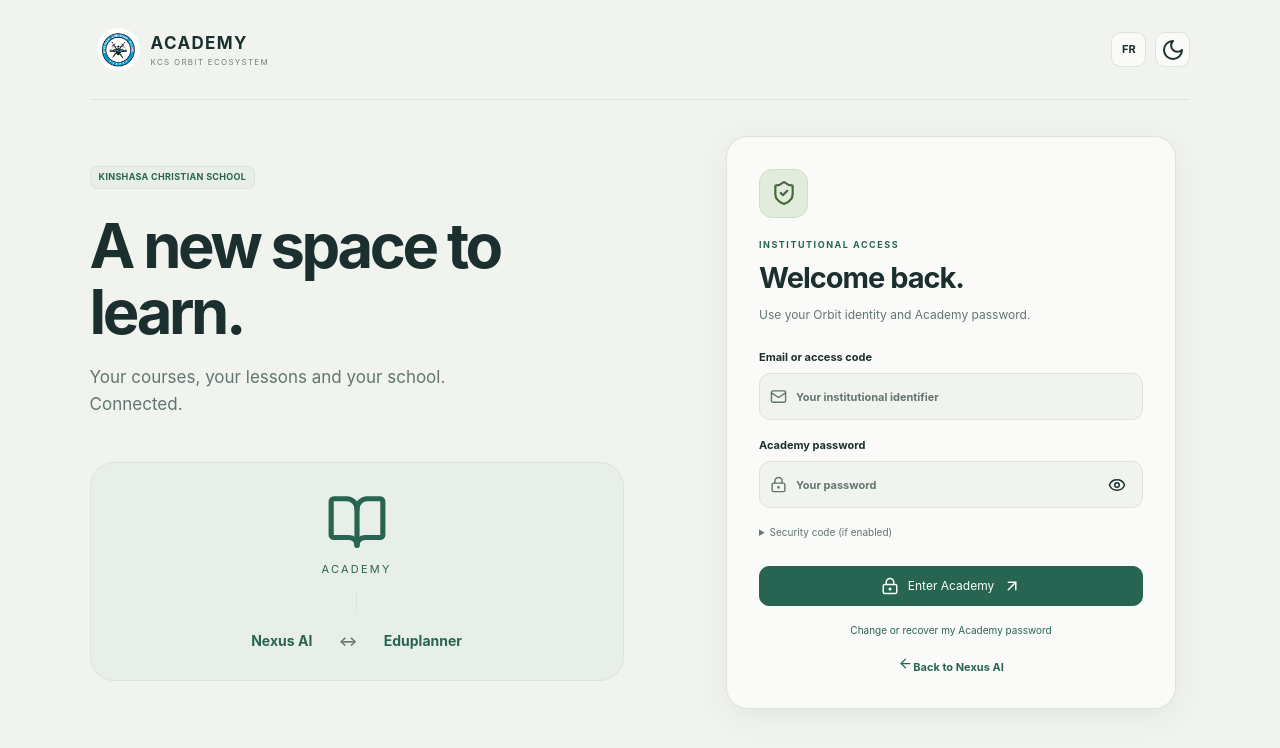
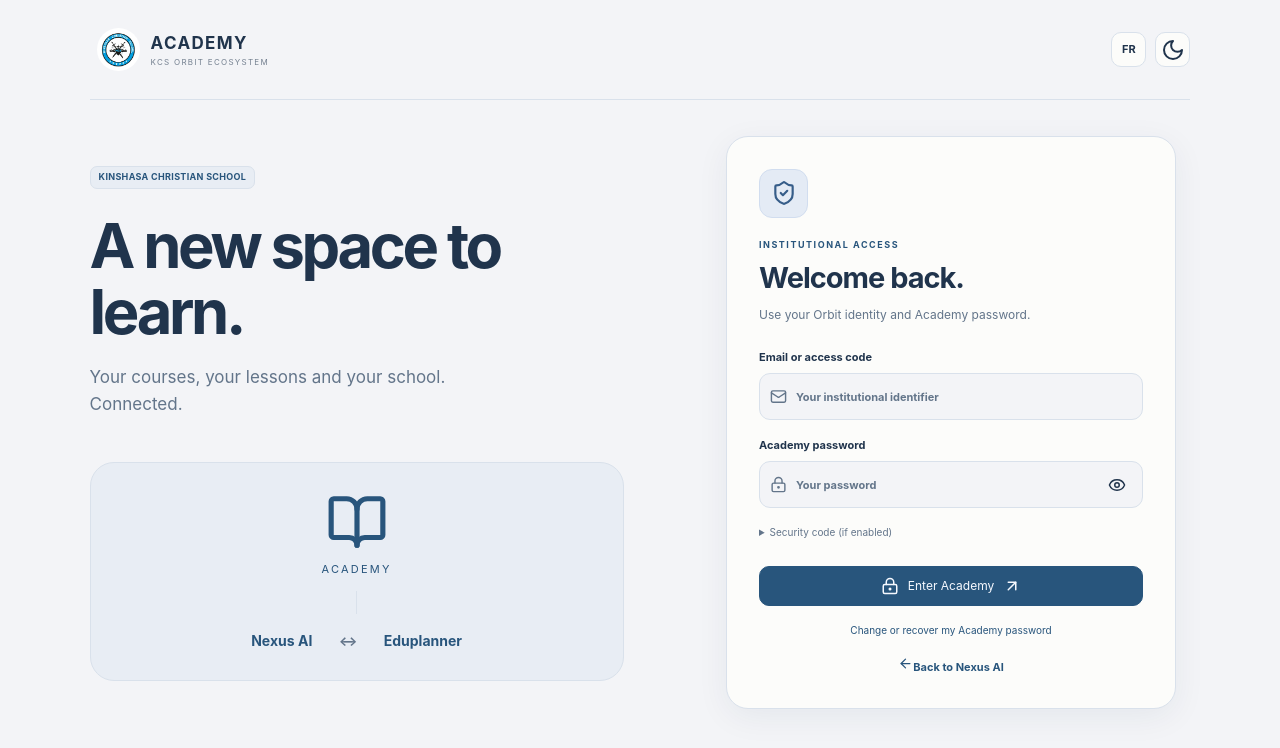
Before and after one commit to PropheticPowerfulMan/KCS-Nexus-Academy, a Next.js app: page /login in a window 1280 px wide. Shown: the top 748 px of the page. Built offline with nearby package versions, Linux system fonts and the light colour scheme.

Commit message:
Refine Academy palette with navy ivory and gold

```diff
--- a/app/layout.tsx
+++ b/app/layout.tsx
@@ -16,7 +16,7 @@ export const metadata: Metadata = {
 };
 
 export const viewport: Viewport = {
-  themeColor: "#173c33",
+  themeColor: "#142d48",
   colorScheme: "light dark",
   width: "device-width",
   initialScale: 1,
--- a/app/live-academy.css
+++ b/app/live-academy.css
@@ -1,15 +1,15 @@
 /* Academy: a single, role-scoped workspace. Tokens are local to avoid leaking into document readers. */
 .ac-app,
 .ac-login {
-  --ac-bg: #f1f3ef;
-  --ac-surface: #fafbf8;
-  --ac-ink: #1b302e;
-  --ac-muted: #627570;
-  --ac-line: #dbe4dd;
-  --ac-soft: #e8efe8;
-  --ac-brand: #286452;
-  --ac-accent: #c5da9c;
-  --ac-shadow: 0 8px 32px #143b2910;
+  --ac-bg: #f3f4f7;
+  --ac-surface: #fcfcfa;
+  --ac-ink: #20344c;
+  --ac-muted: #63758a;
+  --ac-line: #d9e1eb;
+  --ac-soft: #e8edf4;
+  --ac-brand: #28557c;
+  --ac-accent: #e0c68e;
+  --ac-shadow: 0 8px 32px #162f4a10;
   color: var(--ac-ink);
   background: var(--ac-bg);
   font-family: Inter, "Segoe UI", sans-serif;
@@ -19,14 +19,14 @@
   color-scheme: light;
 }
 .ac-dark {
-  --ac-bg: #101e1c;
-  --ac-surface: #182b26;
-  --ac-ink: #edf4ea;
-  --ac-muted: #aac0b7;
-  --ac-line: #30483e;
-  --ac-soft: #22392f;
-  --ac-brand: #a9d1ac;
-  --ac-accent: #c5da9c;
+  --ac-bg: #101c2c;
+  --ac-surface: #17283e;
+  --ac-ink: #edf2f9;
+  --ac-muted: #a9bbd1;
+  --ac-line: #30465e;
+  --ac-soft: #203751;
+  --ac-brand: #a9ccef;
+  --ac-accent: #e0c68e;
   --ac-shadow: 0 8px 32px #0002;
   color-scheme: dark;
 }
@@ -77,7 +77,7 @@
 }
 .ac-app :focus-visible,
 .ac-login :focus-visible {
-  outline: 3px solid #86ae67;
+  outline: 3px solid #7096c3;
   outline-offset: 3px;
 }
 .ac-app svg,
@@ -109,14 +109,14 @@
   inset: 0 auto 0 0;
   width: 244px;
   padding: 27px 16px 18px;
-  background: #173c33;
-  color: #e2ecdf;
+  background: #142d48;
+  color: #e4ebf5;
   display: flex;
   flex-direction: column;
   z-index: 50;
   overflow-y: auto;
   scrollbar-width: thin;
-  scrollbar-color: #7c9f86 transparent;
+  scrollbar-color: #8ba1bc transparent;
 }
 .ac-brand {
   display: flex;
@@ -151,13 +151,13 @@
   align-items: center;
   font-size: 10px;
   margin: 26px 8px 23px;
-  color: #bad0be;
+  color: #bdcde0;
 }
 .ac-dot {
   width: 6px;
   height: 6px;
   border-radius: 50%;
-  background: #c5da9c;
+  background: #e0c68e;
 }
 .ac-sidebar nav {
   display: grid;
@@ -172,7 +172,7 @@
   border-radius: 11px;
   background: transparent;
   padding: 12px 13px;
-  color: #bcd0c1;
+  color: #bdcde0;
   text-align: left;
   font-size: 12px;
   font-weight: 550;
@@ -185,14 +185,14 @@
   color: #fff;
 }
 .ac-sidebar nav button[aria-current] {
-  background: #c5da9c;
-  color: #17372c;
+  background: #e0c68e;
+  color: #162f4a;
   box-shadow: 0 4px 14px #0a201c20;
 }
 .ac-sidebar nav i {
   margin-left: auto;
   font-style: normal;
-  background: #17372c18;
+  background: #162f4a18;
   font-size: 10px;
   border-radius: 5px;
   padding: 1px 6px;
@@ -204,9 +204,9 @@
   gap: 6px;
 }
 .ac-sidebar-bottom [data-nexus-return] {
-  border-color: #547762 !important;
-  background: #244c3d !important;
-  color: #dfebdd !important;
+  border-color: #506d8d !important;
+  background: #244360 !important;
+  color: #e5edf7 !important;
   font-size: 11px !important;
   padding: 10px !important;
 }
@@ -263,7 +263,7 @@
   width: 35px;
   height: 35px;
   background: var(--ac-accent);
-  color: #254437;
+  color: #233e5c;
   border-radius: 50%;
   display: grid;
   place-items: center;
@@ -303,10 +303,10 @@
   align-items: center;
   justify-content: center;
   gap: 9px;
-  background: #286452;
-  border: 1px solid #286452;
+  background: #28557c;
+  border: 1px solid #28557c;
   border-radius: 10px;
-  color: #f7fff5 !important;
+  color: #f6f9ff !important;
   padding: 10px 15px;
   min-height: 40px;
   font-size: 12px !important;
@@ -319,15 +319,15 @@
   text-align: center;
 }
 .ac-button:hover {
-  background: #1b4e3e;
-  box-shadow: 0 4px 14px #173c3325;
+  background: #1d4264;
+  box-shadow: 0 4px 14px #142d4825;
   transform: translateY(-1px);
 }
 .ac-quiet {
   color: var(--ac-ink) !important;
   background: var(--ac-surface);
   border-color: var(--ac-line);
-  box-shadow: 0 2px 4px #163b2010;
+  box-shadow: 0 2px 4px #16334c10;
 }
 .ac-quiet:hover {
   background: var(--ac-soft);
@@ -401,14 +401,14 @@
   display: flex;
   position: relative;
   overflow: hidden;
-  background: #e0e9d5;
-  border: 1px solid #d1debe;
+  background: #e6edf6;
+  border: 1px solid #cad8e8;
   border-radius: 20px;
   padding: 30px 34px;
   justify-content: space-between;
   gap: 20px;
   margin-bottom: 22px;
-  color: #203e32;
+  color: #233f5b;
 }
 .ac-hero h2 {
   max-width: 510px;
@@ -419,7 +419,7 @@
 }
 .ac-hero p {
   max-width: 510px;
-  color: #5b7060;
+  color: #5a7088;
   font-size: 12px;
   line-height: 1.7;
   margin-bottom: 20px;
@@ -437,13 +437,13 @@
   line-height: 1.4;
 }
 .ac-hero .ac-pill {
-  border-color: #bbcda5;
-  background: #d3e2c2;
-  color: #426346;
+  border-color: #c4d3e6;
+  background: #d6e2f1;
+  color: #365e86;
 }
 .ac-hero-mark {
   align-self: center;
-  color: #71895d;
+  color: #6486ae;
   display: grid;
   place-items: center;
   padding: 20px 24px;
@@ -456,17 +456,17 @@
   margin-top: 14px;
 }
 .ac-dark .ac-hero {
-  background: #2b4233;
-  border-color: #435b3e;
-  color: #e0ebcf;
+  background: #213d5c;
+  border-color: #3d597b;
+  color: #e2ecf8;
 }
 .ac-dark .ac-hero p {
-  color: #b6c6aa;
+  color: #b4c7dd;
 }
 .ac-dark .ac-hero .ac-pill {
-  background: #3e583d;
-  border-color: #5c7353;
-  color: #dce7cf;
+  background: #315175;
+  border-color: #52739a;
+  color: #dce8f8;
 }
 .ac-metrics {
   display: grid;
@@ -659,9 +659,9 @@
   justify-content: center;
   width: 49px;
   height: 49px;
-  background: #e2ecdc;
-  color: #456739;
-  border: 1px solid #d0dfc4;
+  background: #e4ebf5;
+  color: #365d89;
+  border: 1px solid #d1ddef;
   border-radius: 13px;
   flex-shrink: 0;
 }
@@ -724,7 +724,7 @@
   overflow: auto;
   max-width: 100%;
   scrollbar-width: thin;
-  scrollbar-color: #88a58d transparent;
+  scrollbar-color: #8da4c1 transparent;
 }
 .ac-app table {
   width: 100%;
@@ -785,9 +785,9 @@
   font-size: 11px;
 }
 .ac-day-tabs button.active {
-  background: #286452;
+  background: #28557c;
   color: #fff;
-  border-color: #286452;
+  border-color: #28557c;
 }
 .ac-footnote {
   font-size: 10px;
@@ -858,7 +858,7 @@
   font: inherit;
 }
 .ac-dialog::backdrop {
-  background: #0a201db3;
+  background: #081b30b3;
   backdrop-filter: blur(5px);
 }
 .ac-dialog h3 {
@@ -1143,7 +1143,7 @@
     position: fixed;
     inset: 0;
     border: 0;
-    background: #0b231da8;
+    background: #0b1c32a8;
     z-index: 45;
     backdrop-filter: blur(3px);
   }
@@ -1511,7 +1511,7 @@
   margin-top: 22px;
 }
 
-.ac-library-actions{display:flex;flex-wrap:wrap;gap:8px;justify-content:flex-end;flex:0 1 auto!important}.ac-book-reader{width:min(94vw,1100px)}.ac-book-reader iframe{display:block;width:100%;height:62dvh;min-height:280px;background:#e9eee7;border:1px solid var(--ac-line);border-radius:12px}.ac-book-reader .ac-footnote{margin:14px 0}.ac-book-reader>.ac-button{margin-top:8px}@media(max-width:700px){.ac-library-actions{flex-basis:100%!important;justify-content:flex-start}.ac-library-row .ac-library-actions .ac-button{margin:0;font-size:10px!important;padding:8px;gap:6px}.ac-book-reader{padding:18px 14px}.ac-book-reader h2{font-size:18px}}
+.ac-library-actions{display:flex;flex-wrap:wrap;gap:8px;justify-content:flex-end;flex:0 1 auto!important}.ac-book-reader{width:min(94vw,1100px)}.ac-book-reader iframe{display:block;width:100%;height:62dvh;min-height:280px;background:#edf0f5;border:1px solid var(--ac-line);border-radius:12px}.ac-book-reader .ac-footnote{margin:14px 0}.ac-book-reader>.ac-button{margin-top:8px}@media(max-width:700px){.ac-library-actions{flex-basis:100%!important;justify-content:flex-start}.ac-library-row .ac-library-actions .ac-button{margin:0;font-size:10px!important;padding:8px;gap:6px}.ac-book-reader{padding:18px 14px}.ac-book-reader h2{font-size:18px}}
 
 .ac-access-card{max-width:580px;padding:38px;margin:8vh auto;background:var(--ac-surface);border:1px solid var(--ac-line);border-radius:22px;box-shadow:var(--ac-shadow)}.ac-access-card .ac-eyebrow{margin-top:24px!important}.ac-access-card h1{font-size:32px}.ac-access-card>p:not(.ac-eyebrow){font-size:13px;line-height:1.8;margin:20px 0 28px}.ac-access-card>.ac-link{display:flex;margin-top:24px}.ac-ios-install{border:1px solid var(--ac-line);border-radius:10px;padding:10px;font-size:11px}.ac-ios-install summary{cursor:pointer;font-weight:650}.ac-ios-install p{max-width:300px}@media(max-width:600px){.ac-access-card{padding:25px 21px;margin:30px auto}.ac-access-card h1{font-size:25px}}
 
```
Also changed, not shown: public/manifest.webmanifest.
